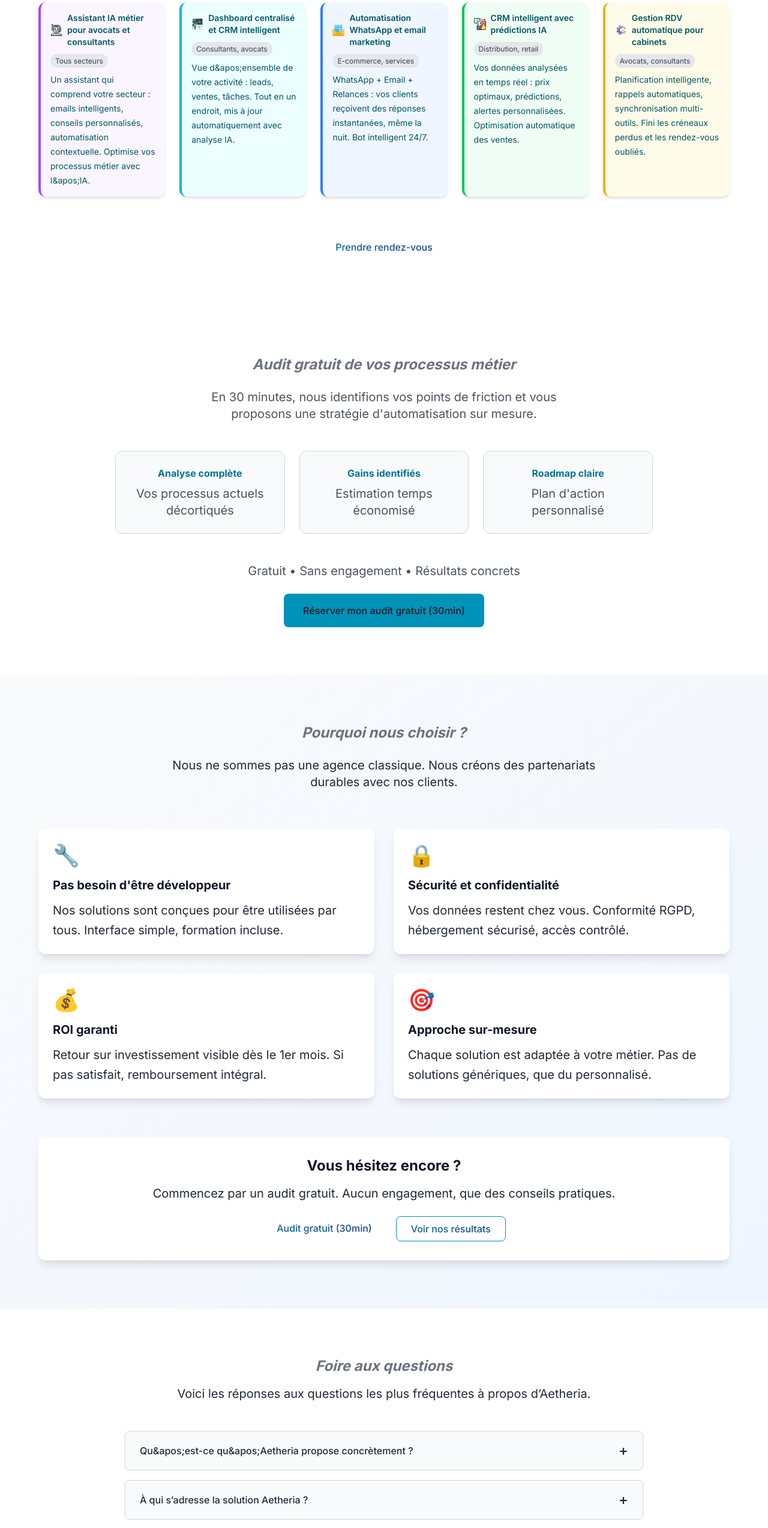
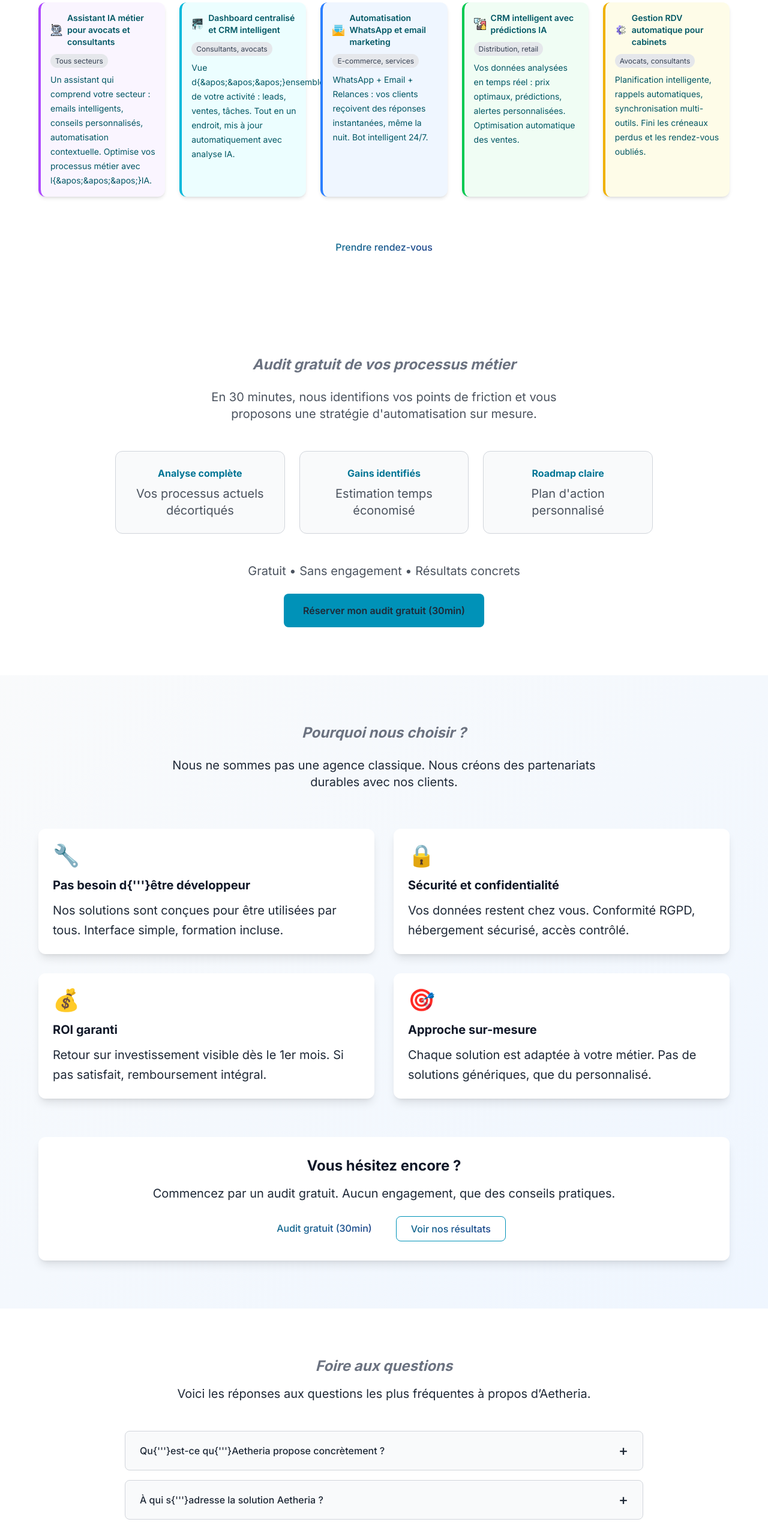
Before and after one commit to onlybaptiste54/agenceAetheria, a Next.js app: page / in a window 1280 px wide. Shown: the part 3520-6068 px from the top of the page at 60% size. Built offline with nearby package versions, Linux system fonts and the light colour scheme.

Commit message:
test apo

```diff
--- a/src/app/Components/Audit.js
+++ b/src/app/Components/Audit.js
@@ -9,7 +9,7 @@ export default function Audit() {
           Audit gratuit de vos processus métier
         </h2>
         <p className="text-xl mb-12 max-w-2xl mx-auto opacity-80">
-          En 30 minutes, nous identifions vos points de friction et vous proposons une stratégie d'automatisation sur mesure.
+          En 30 minutes, nous identifions vos points de friction et vous proposons une stratégie d{'\''}automatisation sur mesure.
         </p>
 
         {/* Bénéfices simplifiés */}
@@ -24,7 +24,7 @@ export default function Audit() {
           </div>
           <div className="bg-[var(--form-bg)] p-6 rounded-xl border border-[var(--color-border)]">
             <h3 className="font-bold mb-2 text-cyan-700">Roadmap claire</h3>
-            <p className="text-sm opacity-80">Plan d'action personnalisé</p>
+            <p className="text-sm opacity-80">Plan d{'\''}action personnalisé</p>
           </div>
         </div>
 
--- a/src/app/Components/FAQComponents.js
+++ b/src/app/Components/FAQComponents.js
@@ -3,12 +3,12 @@
 import React, { useState } from "react";
 const faqs = [
   {
-    question: "Qu&apos;est-ce qu&apos;Aetheria propose concrètement ?",
+    question: "Qu{'\''}est-ce qu{'\''}Aetheria propose concrètement ?",
     answer:
       "Aetheria propose une solution tout-en-un basée sur une IA avancée pour optimiser votre gestion client et votre organisation : automatisation des interactions via WhatsApp, e-mail et formulaires, gestion intelligente des e-mails, prise de rendez-vous autonome, synchronisation de vos outils (CRM, agenda, facturation), gestion automatisée des données et diffusion d’informations personnalisées pour renforcer votre image professionnelle.",
   },
   {
-    question: "À qui s’adresse la solution Aetheria ?",
+    question: "À qui s{'\''}adresse la solution Aetheria ?",
     answer:
       "Aetheria s’adresse à tous ceux qui souhaitent automatiser leur relation client, optimiser leur organisation et projeter une image professionnelle, qu’il s’agisse d’indépendants, d’entrepreneurs ou d’équipes de toute taille.",
   },
--- a/src/app/Components/Reassurance.js
+++ b/src/app/Components/Reassurance.js
@@ -5,7 +5,7 @@ export default function Reassurance() {
   const points = [
     {
       icon: "🔧",
-      titre: "Pas besoin d'être développeur",
+      titre: "Pas besoin d{'\''}être développeur",
       description: "Nos solutions sont conçues pour être utilisées par tous. Interface simple, formation incluse."
     },
     {
--- a/src/app/Components/Services.js
+++ b/src/app/Components/Services.js
@@ -7,7 +7,7 @@ const services = [
   {
     title: 'Assistant IA métier pour avocats et consultants',
     description:
-      "Un assistant qui comprend votre secteur : emails intelligents, conseils personnalisés, automatisation contextuelle. Optimise vos processus métier avec l'IA.",
+      "Un assistant qui comprend votre secteur : emails intelligents, conseils personnalisés, automatisation contextuelle. Optimise vos processus métier avec l{'\''}IA.",
     icon: '/chatbot.png',
     color: 'border-purple-500',
     bgColor: 'bg-purple-50',
@@ -16,7 +16,7 @@ const services = [
   {
     title: 'Dashboard centralisé et CRM intelligent',
     description:
-      "Vue d'ensemble de votre activité : leads, ventes, tâches. Tout en un endroit, mis à jour automatiquement avec analyse IA.",
+      "Vue d{'\''}ensemble de votre activité : leads, ventes, tâches. Tout en un endroit, mis à jour automatiquement avec analyse IA.",
     icon: '/VisualDataHome.svg',
     color: 'border-cyan-500',
     bgColor: 'bg-cyan-50',
```
